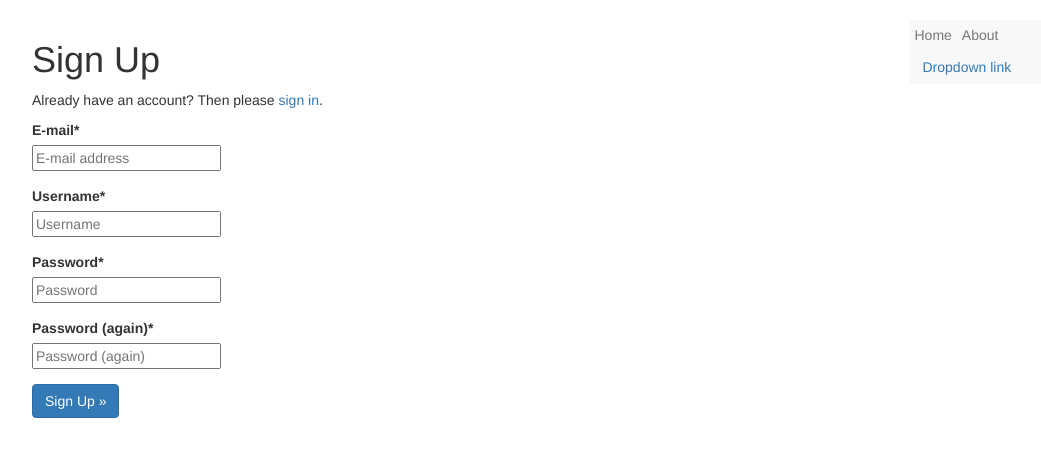
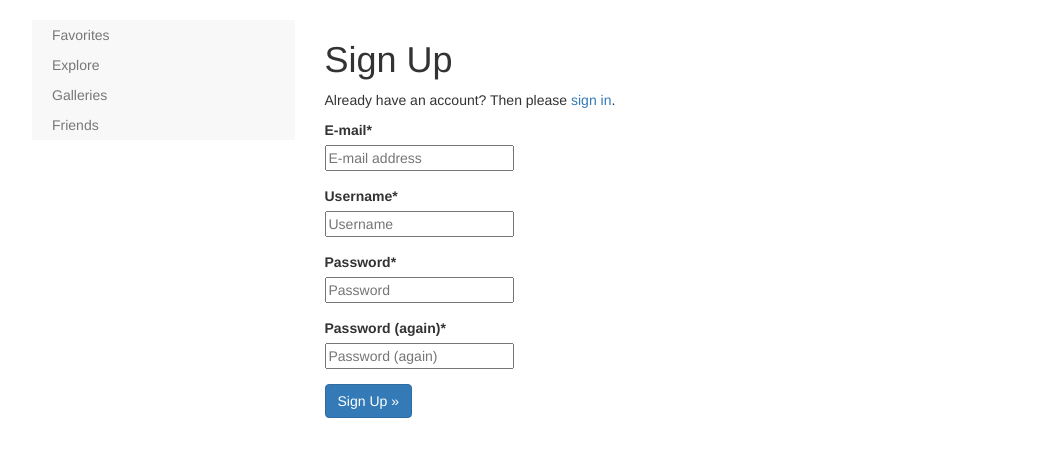
Before and after one commit to HE-Arc/WafflePancake-Studios, a Django app: page /accounts/signup/ in a window 1280 px wide. Shown: the part 51-508 px from the top of the page, without its empty margins (38-1079 px from the left). Run offline with Django 3.2, Linux system fonts and the light colour scheme; some libraries are stand-ins or nearby versions.

Commit message:
NAVIGATION BEYBEY

```diff
--- a/shinywaffle/shinywaffle/static/css/project.css
+++ b/shinywaffle/shinywaffle/static/css/project.css
@@ -15,15 +15,11 @@
   left: 0; }
 
 .navbar-fixed-side {
-  z-index: 1030;
+  z-index: 1000;
   min-height: 5px;
   min-width: 5px;
-  max-width: 200px;
   margin-bottom: 0;
   border: 0 solid transparent; }
-
-.navbar-fixed-side .navbar-toggle {
-  margin: 0; }
 
 .navbar-fixed-side .nav > li > a {
   width: 100%;
@@ -31,6 +27,9 @@
 
 .navbar-fixed-side .navbar-nav {
   margin: 0; }
+
+.navbar-fixed-side .navbar-nav > li {
+  display: inline-block; }
 
 .navbar-fixed-side .navbar-nav > li > a {
   padding: 5px;
--- a/shinywaffle/shinywaffle/static/css/project.min.css
+++ b/shinywaffle/shinywaffle/static/css/project.min.css
@@ -1 +1 @@
-.alert-debug{background-color:#fff;border-color:#d6e9c6;color:#000}.alert-error{background-color:#f2dede;border-color:#eed3d7;color:#b94a48}.navbar{border-radius:0}.navbar-fixed-side-left{left:0}.navbar-fixed-side{z-index:1;min-height:5px;min-width:5px;max-width:200px;margin-bottom:0;border:0 solid transparent}.navbar-fixed-side .navbar-toggle{margin:0}.navbar-fixed-side .nav>li>a{width:100%;padding:5px}.navbar-fixed-side .navbar-nav{margin:0}.navbar-fixed-side .navbar-nav>li>a{padding:5px;line-height:20px}.navbar-fixed-side .container{width:100%;padding:0}[hidden][style="display: block;"]{display:block!important}.about-banner{height:300px}
+.alert-debug{background-color:#fff;border-color:#d6e9c6;color:#000}.alert-error{background-color:#f2dede;border-color:#eed3d7;color:#b94a48}.navbar{border-radius:0}.navbar-fixed-side-left{left:0}.navbar-fixed-side{z-index:1;min-height:5px;min-width:5px;margin-bottom:0;border:0 solid transparent}.navbar-fixed-side .nav>li>a{width:100%;padding:5px}.navbar-fixed-side .navbar-nav{margin:0}.navbar-fixed-side .navbar-nav>li{display:inline-block}.navbar-fixed-side .navbar-nav>li>a{padding:5px;line-height:20px}.navbar-fixed-side .container{width:100%;padding:0}[hidden][style="display: block;"]{display:block!important}.about-banner{height:300px}
--- a/shinywaffle/shinywaffle/static/sass/project.scss
+++ b/shinywaffle/shinywaffle/static/sass/project.scss
@@ -48,13 +48,8 @@ $red: #b94a48;
   z-index: 1000;
   min-height: 5px;
   min-width: 5px;
-  max-width: 200px;
   margin-bottom: 0;
   border: 0 solid transparent;
-}
-.navbar-fixed-side .navbar-toggle {
-  //float: none;
-  margin: 0;
 }
 .navbar-fixed-side .nav > li > a {
   width: 100%;
@@ -63,9 +58,9 @@ $red: #b94a48;
 .navbar-fixed-side .navbar-nav {
   margin: 0;
 }
-//.navbar-fixed-side .navbar-nav > li {
-//  float: none;
-//}
+.navbar-fixed-side .navbar-nav > li {
+  display: inline-block;
+}
 .navbar-fixed-side .navbar-nav > li > a {
   padding: 5px;
   line-height: 20px;
--- a/shinywaffle/shinywaffle/templates/base.html
+++ b/shinywaffle/shinywaffle/templates/base.html
@@ -65,34 +65,28 @@
 
   <!-- Fixed navbar -->
   <div class="row">
-    <div class="container col-md-3 col-md-push-9 col-xs-12">
+    <div class="container col-md-3 col-xs-12">
       <div class="navbar navbar-default navbar-fixed-side navbar-fixed-side-left" role="navigation">
         <div class="container">
           <ul class="nav navbar-nav">
-            <li>
-              <a class="nav-link" href="{% url 'home' %}">Home</a>
+            <li class="col-sm-3 col-md-12">
+              <a class="nav-link" href="{% url 'home' %}">Favorites</a>
             </li>
-            <li>
-              <a class="nav-link" href="{% url 'about' %}">About</a>
+            <li class="col-sm-3 col-md-12">
+              <a class="nav-link" href="{% url 'home' %}">Explore</a>
+            </li>
+            <li class="col-sm-3 col-md-12">
+              <a class="nav-link" href="{% url 'home' %}">Galleries</a>
+            </li>
+            <li class="col-sm-3 col-smd-12">
+              <a class="nav-link" href="{% url 'home' %}">Friends</a>
             </li>
           </ul>
-          <div class="dropdown show">
-            <a class="btn btn-secondary dropdown-toggle" href="https://example.com" id="dropdownMenuLink"
-               data-toggle="dropdown" aria-haspopup="true" aria-expanded="false">
-              Dropdown link
-            </a>
-
-            <div class="dropdown-menu" aria-labelledby="dropdownMenuLink">
-              <a class="dropdown-item" href="#">Action</a>
-              <a class="dropdown-item" href="#">Another action</a>
-              <a class="dropdown-item" href="#">Something else here</a>
-            </div>
-          </div>
         </div>
       </div>
     </div>
 
-    <div class="container col-md-9 col-md-pull-3 col-xs-12">
+    <div class="container col-md-9 col-xs-12">
       {% if messages %}
         {% for message in messages %}
           <div class="alert {% if message.tags %}alert-{{ message.tags }}{% endif %}">{{ message }}</div>
```
